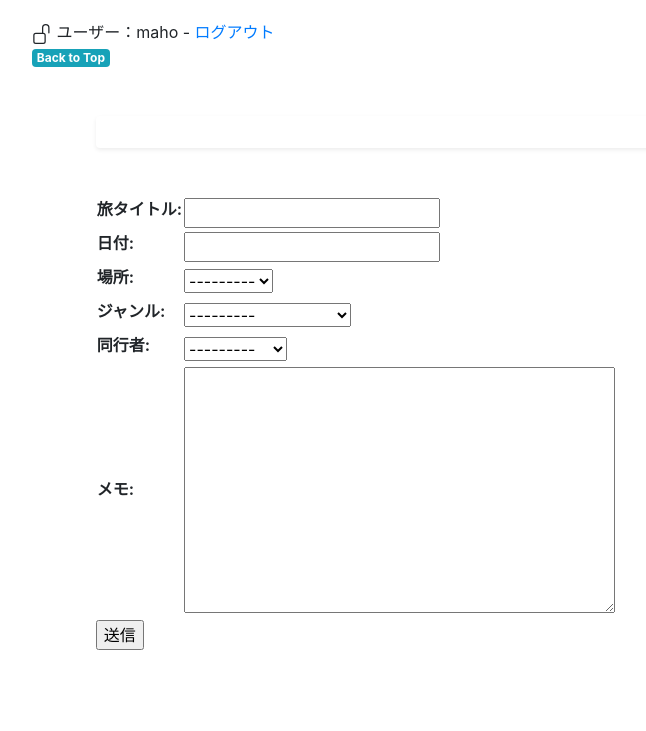
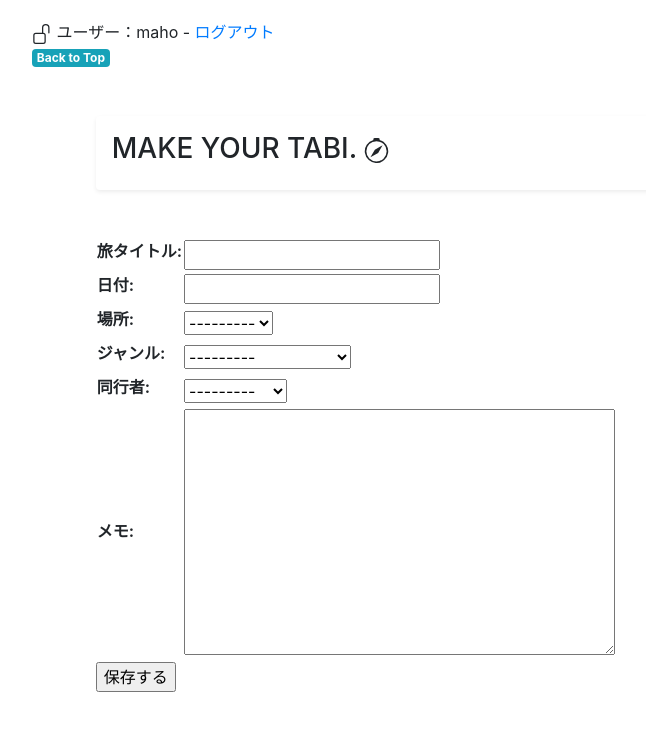
Before and after one commit to maho-t/tabi_shelf, a Django app: page /create/ in a window 1280 px wide. Shown: the top 731 px of the page, without its empty margins (128-774 px from the left). Run offline with Django 4.2, Linux system fonts and the light colour scheme; a user stored in the database is signed in; some libraries are stand-ins or nearby versions.

Commit message:
新規投稿画面のヘッダー作成

```diff
--- a/shelves/templates/shelves/tabi_form.html
+++ b/shelves/templates/shelves/tabi_form.html
@@ -1,4 +1,14 @@
 {% extends 'shelves/base.html' %}
+
+{% block header %}
+<h3>MAKE YOUR TABI.
+  <svg xmlns="http://www.w3.org/2000/svg" width="25" height="25" fill="currentColor" class="bi bi-compass" viewBox="0 0 16 16">
+    <path d="M8 16.016a7.5 7.5 0 0 0 1.962-14.74A1 1 0 0 0 9 0H7a1 1 0 0 0-.962 1.276A7.5 7.5 0 0 0 8 16.016zm6.5-7.5a6.5 6.5 0 1 1-13 0 6.5 6.5 0 0 1 13 0z"/>
+    <path d="m6.94 7.44 4.95-2.83-2.83 4.95-4.949 2.83 2.828-4.95z"/>
+  </svg>
+</h3>
+
+{% endblock header %}
 
 {% block content %}
 
@@ -14,7 +24,7 @@
     {{ form.media }}
     {{ form.as_table }}
   </table>
-  <input type="submit" value="送信">
+  <input type="submit" value="保存する">
 </form>
 
 {% endblock %}
```
